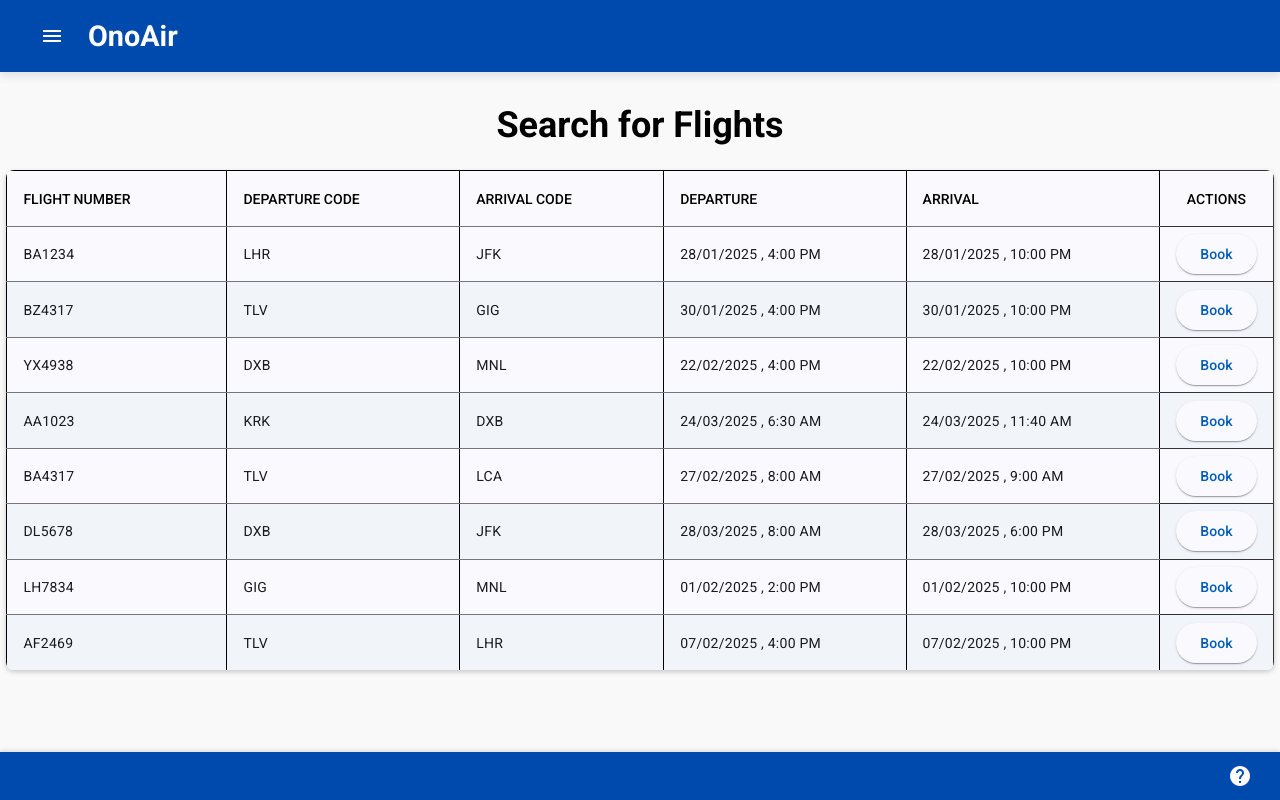
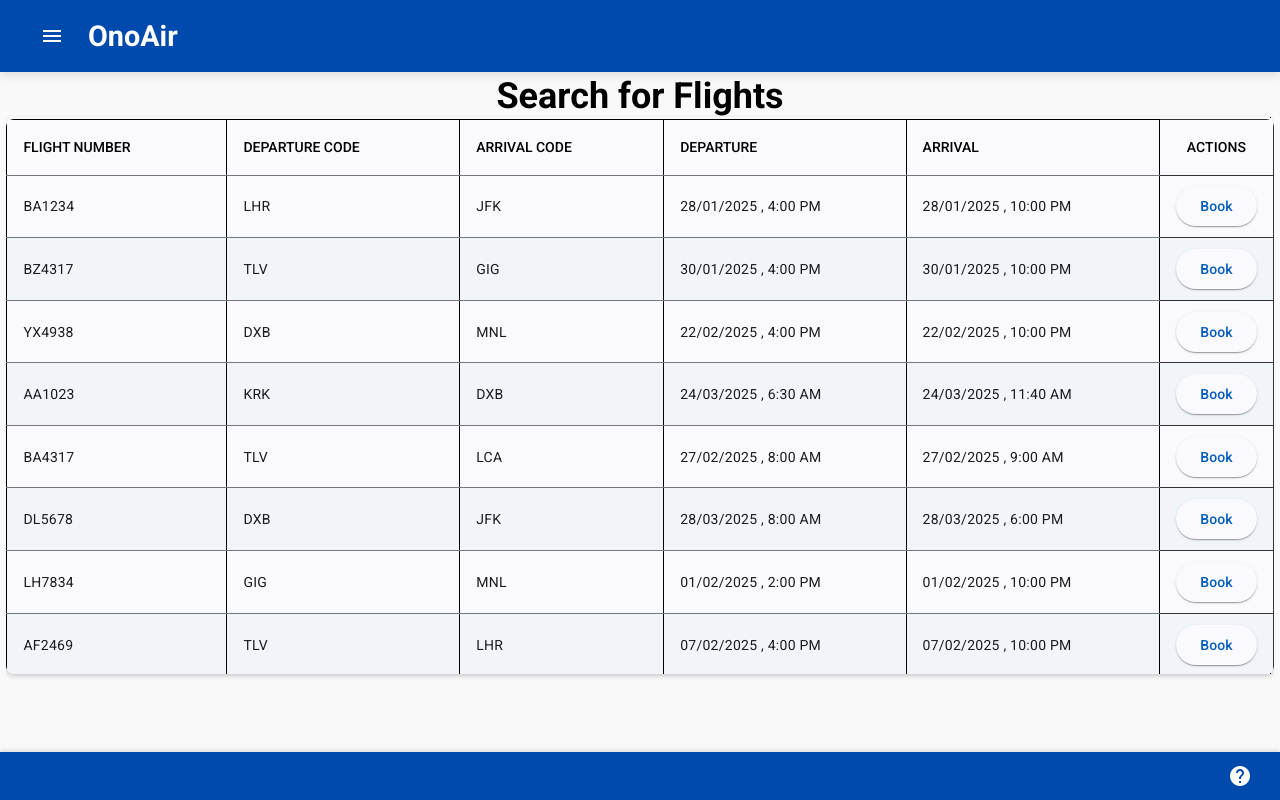
Before and after one commit to OmriKadouri97/ONOAirWeb_P2-, an Angular app in the folder ONOAirWeb_P2/: page /search-flight in a window 1280 px wide. Built offline with nearby package versions, Linux system fonts and the light colour scheme.

Commit message:
Update the UI for manage destination and search flight

```diff
--- a/ONOAirWeb_P2/src/features/admin/ManageDestination/manage-destinations.component.css
+++ b/ONOAirWeb_P2/src/features/admin/ManageDestination/manage-destinations.component.css
@@ -1,95 +1,135 @@
+/* ✅ Main Container */
 .manage-destinations {
-    margin: 0.4rem auto; /* Adjusted for consistency with other components */
+  margin: 0.4rem auto;
   font-family: 'Roboto', Arial, sans-serif;
   background-color: #ffffff;
-    box-shadow: 0 4px 8px rgba(0, 0, 0, 0.1); /* Subtle shadow for cleaner look */
+  box-shadow: 0 4px 8px rgba(0, 0, 0, 0.1);
   border-radius: 12px;
-    padding: 1.5rem;
-    max-width: 80%; /* Responsive width */
+  padding: 0.2rem;
+  max-width: 99%;
   border: 1px solid #ddd;
-    height: 82%;
+  height: 82vh; /* Ensures full height */
+  display: flex;
+  flex-direction: column;
 }
 
+/* ✅ Page Heading */
 .manage-destinations h1 {
-    font-size: 1.5rem;
+  font-size: 36px;
+  font-weight: bold;
+  color: #333;
+  text-align: center;
   margin-bottom: 1rem;
   margin-top: 1rem;
-    color: #333;
-    text-align: center;
-    font-size: 36px;
-    font-weight: bold;
-    transform: translateY(-40px); /* Slightly lifted heading */
+  transform: translateY(-20px);
 }
 
-  /* Table Styles */
+/* ✅ Table Wrapper - Enables Scrollbar */
+.table-container {
+  min-height: 550px; /* Ensures space for the scrollbar */
+  overflow-y: auto; /* Enable vertical scrolling */
+  overflow-x: hidden; /* Prevent horizontal scrolling */
+  border-radius: 8px;
+  background-color: #ffffff;
+  box-shadow: 0px 2px 5px rgba(0, 0, 0, 0.2);
+  margin-top: 0.5rem;
+  transform: translateY(-45px);
+}
+
+/* ✅ Table Styling */
 .destinations-table {
   width: 100%;
   border-collapse: collapse;
   margin-top: 1rem;
+  margin-bottom: -15px; /* Fix extra space below the table */
   border-radius: 8px;
   overflow: hidden;
   background-color: #ffffff;
-    transform: translateY(-50px); /* Slightly lifted container */
+  transform: translateY(-15px); /* Slightly lifted container */
 }
 
-  .destinations-table th,
+/* ✅ Fix Table Header (Sticky) */
+.destinations-table th {
+  background-color: #ffffff;
+  color: #000000;
+  font-weight: bold;
+  text-transform: uppercase;
+  text-align: center;
+  position: sticky;
+  padding: 1rem;
+}
+
+/* ✅ Table Body */
 .destinations-table td {
-    padding: 0.55rem 1rem; /* Reduced padding for compact look */
+  padding: 0.8rem 1rem;
   border: 1px solid #ddd;
   text-align: left;
   font-size: 0.9rem;
   color: #333;
+  background: white;
 }
 
-  .destinations-table th {
-    background-color: #ffffff; /* Consistent with your primary color scheme */
-    color: #000000;
-    font-weight: bold;
-    text-transform: uppercase;
-    letter-spacing: 0.05em;
-    text-align: center;
+/* ✅ Alternating Row Colors (Fix Missing Effect) */
+.destinations-table tr:nth-child(even) td {
+  background-color: #f1f5fa; /* Light gray for even rows */
 }
 
-  /* Button Styling */
+.destinations-table tr:nth-child(odd) td {
+  background-color: #ffffff; /* White for odd rows */
+}
+
+/* ✅ Row Hover Effect */
+.destinations-table tr:hover td {
+  background-color: #eaf4ff; /* Light blue on hover */
+}
+
+/* ✅ Button Styling (Fix Click Animation) */
 button {
   font-weight: bold;
   font-size: 0.9rem;
   border: none;
   border-radius: 4px;
   padding: 0.5rem 1rem;
-    color: #0078d7;
+  color: #1976d2;
   background-color: #ffffff;
-    transition: background-color 0.3s ease, transform 0.2s ease;
+  transition: background-color 0.3s ease, transform 0.2s ease, box-shadow 0.3s ease;
   cursor: pointer;
   box-shadow: 0 2px 4px rgba(0, 0, 0, 0.1);
-    transform: translateX(40px); /* Slightly shifted button */
+  display: flex;
+  justify-content: center;
+  align-items: center;
+  margin: auto;
 }
 
+/* ✅ Hover & Click Effect */
 button:hover {
-    background: white;
-    color: #1976d2;
+  background-color: inherit;
+  color: #1259a5;
+  transform: scale(1.05);
+  box-shadow: 0 3px 6px rgba(0, 0, 0, 0.2);
 }
 
 button:active {
-    color: inherit;
   background-color: inherit;
+  color: #1259a5;
+  transform: scale(0.95);
+  box-shadow: 0 2px 3px rgba(0, 0, 0, 0.15);
 }
 
-
-  /* Scrollbar Customization */
-  .destinations-table::-webkit-scrollbar {
-    width: 8px; /* Slightly narrower scrollbar */
+/* ✅ Fix Scrollbar */
+.table-container::-webkit-scrollbar {
+  width: 10px;
 }
 
-  .destinations-table::-webkit-scrollbar-thumb {
+.table-container::-webkit-scrollbar-thumb {
   background-color: #1976d2;
   border-radius: 8px;
 }
 
-  .destinations-table::-webkit-scrollbar-thumb:hover {
+.table-container::-webkit-scrollbar-thumb:hover {
   background-color: #1259a5;
 }
 
-  .destinations-table::-webkit-scrollbar-track {
+.table-container::-webkit-scrollbar-track {
   background: #f2f2f2;
 }
--- a/ONOAirWeb_P2/src/features/admin/ManageDestination/manage-destinations.component.html
+++ b/ONOAirWeb_P2/src/features/admin/ManageDestination/manage-destinations.component.html
@@ -1,5 +1,6 @@
 <section class="manage-destinations">
   <h1>Manage Destinations</h1>
+  <div class="table-container">
     <table class="destinations-table" aria-label="Destinations Table">
       <thead>
         <tr>
@@ -15,11 +16,13 @@
           <td>{{ destination.name }}</td>
           <td>{{ destination.airportName }}</td>
           <td>
-          <button (click)="navigateToViewDestination(destination.destinationCode)">
+            <button mat-raised-button color="primary"
+              (click)="navigateToViewDestination(destination.destinationCode)">
               View Details
             </button>
           </td>
         </tr>
       </tbody>
     </table>
+  </div>
 </section>
--- a/ONOAirWeb_P2/src/features/user/search-flight/search-flight.component.css
+++ b/ONOAirWeb_P2/src/features/user/search-flight/search-flight.component.css
@@ -1,20 +1,37 @@
 .search-flight {
-    margin: 2rem auto;
-    max-width: 99%;
-    font-family: 'Roboto', Arial, sans-serif;
+   margin: 0.5rem auto;
+   max-width: 99%;
+   font-family: 'Roboto', Arial, sans-serif;
+   overflow: hidden; /* Prevents any unexpected overflow */
+   height: 90vh; /* Uses 90% of the screen height */
+   display: flex;
+   flex-direction: column;
   }
 
   .search-flight h2 {
     text-align: center;
-    margin-bottom: 1.5rem;
+    margin-bottom: 5px;
+    margin-top: -5px;
     font-weight: bold;
     font-size: 36px;
   }
 
+  .search-form {
+    flex-grow: 1; /* Takes up remaining space */
+    height: 100%; /* Ensures full height */
+    max-height:557px; /* Sets a fixed height for the scroll effect */
+    overflow-y: auto; /* Enables vertical scrolling */
+    overflow-x: hidden; /* Prevents horizontal scrolling */
+    border-radius: 8px;
+    background-color: #ffffff;
+    box-shadow: 0px 2px 5px rgba(0, 0, 0, 0.2);
+    padding: 0;
+    transform: translateY(-5px); /* Slightly lifted container */
+  }
+
   table {
-    width: 100%;
-    margin-top: 1rem;
-    min-height: 500px;
+    margin-top: 0.1rem;
+    min-height: 557px;
     border-collapse: collapse;
   }
 
@@ -49,3 +66,21 @@
     border: 1px solid #333 !important; /* Keeps border consistent */
     border-bottom: #ffffff !important; /* Removes bottom border */
 }
+
+  /* Scrollbar Customization */
+.search-form::-webkit-scrollbar {
+  width: 10px;
+}
+
+.search-form::-webkit-scrollbar-thumb {
+  background-color: #1976d2;
+  border-radius: 8px;
+}
+
+.search-form::-webkit-scrollbar-thumb:hover {
+  background-color: #1259a5;
+}
+
+.search-form::-webkit-scrollbar-track {
+  background: #f2f2f2;
+}
--- a/ONOAirWeb_P2/src/features/user/search-flight/search-flight.component.html
+++ b/ONOAirWeb_P2/src/features/user/search-flight/search-flight.component.html
@@ -1,5 +1,6 @@
 <section class="search-flight">
     <h2>Search for Flights</h2>
+    <div class="search-form">
     <table mat-table [dataSource]="dataSource" matSort class="mat-elevation-z8">
       <!-- Flight Number Column -->
       <ng-container matColumnDef="flightNumber">
@@ -43,4 +44,5 @@
       <tr mat-header-row *matHeaderRowDef="displayedColumns"></tr>
       <tr mat-row *matRowDef="let row; columns: displayedColumns;"></tr>
     </table>
+    </div>
   </section>
```
Lines whose indentation alone changed are shown as unchanged.
